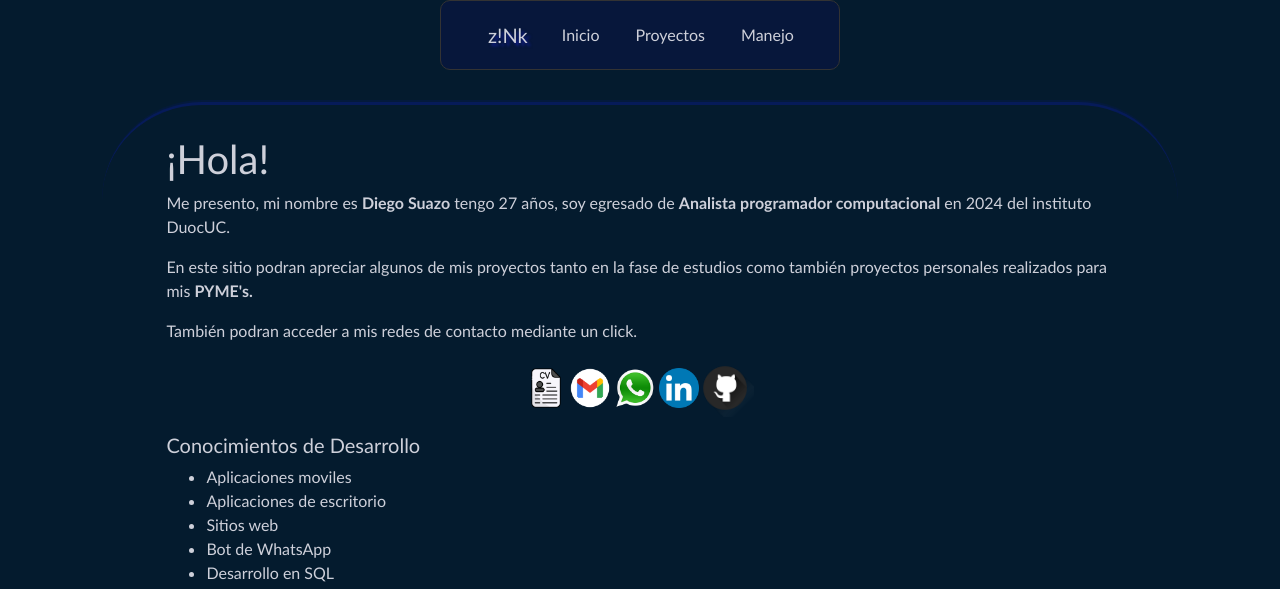
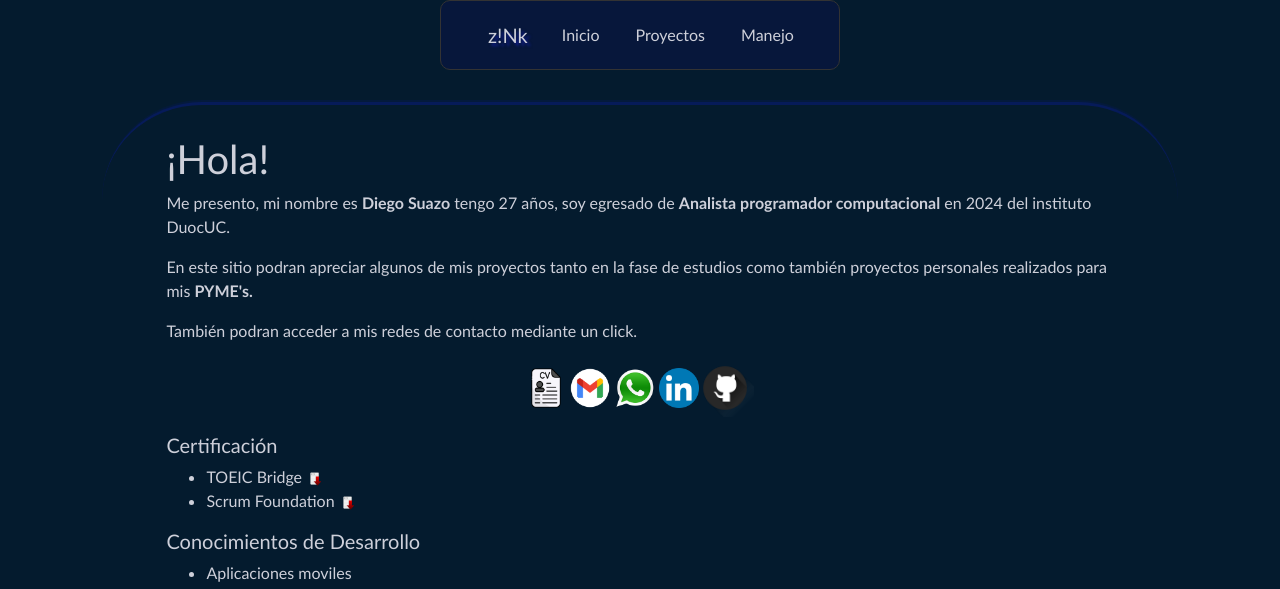
Before and after one commit to dsuazov97/dsuazov97.github.io, a plain HTML site: page index.html in a window 1280 px wide. Shown: the top 589 px of the page. Drawn offline with nearby package versions, Linux system fonts and the light colour scheme.

Commit message:
08-10-2024 version 0.26

```diff
--- a/css/estilo.css
+++ b/css/estilo.css
@@ -8,7 +8,7 @@
 }
 
 .contenido{
-    width: 80%;
+    width: 75%;
 }
 
 .navbar {
@@ -48,7 +48,7 @@
 }
 
 #carta {
-    border-bottom: 5px groove rgba(20, 34, 226, 0.15);
+    border-bottom: 3px groove rgba(20, 34, 226, 0.15);
     border-top: 5px groove rgba(20, 34, 226, 0.15);
     padding-inline: 50px;
     padding-top: 25px;
@@ -57,9 +57,8 @@
     margin-top: 30px;
     border-radius: 100px 100px 150px 150px;
     position: fixed;
-    top: 5%;
     right: 0;
-    width: 20%;
+    width: 25%;
 }
 
 footer{
@@ -117,7 +116,7 @@ footer{
     margin: 20px;
 }
 
-#email:hover , #numero:hover , #curriculum:hover{
+#email:hover , #numero:hover , #curriculum:hover, #toeic:hover, #scrum:hover{
     cursor: pointer;
 }
 
--- a/index.html
+++ b/index.html
@@ -40,13 +40,18 @@
                 <p> En este sitio podran apreciar algunos de mis proyectos tanto en la fase de estudios como también proyectos personales realizados para mis <strong>PYME's.</strong> </p>
                 <p> También podran acceder a mis redes de contacto mediante un click. </p>
                 <div id="btncarta">
-                    <a onclick="descargarCV()" id="curriculum"><img src="img/cv.png" width="40px" height="40px"></a>
+                    <a onclick="descargar(curriculum)" id="curriculum"><img src="img/cv.png" width="40px" height="40px"></a>
                     <a onclick="copiarEmail()" id="email"><img src="img/gmail.png" width="40px" height="40px"></a>
                     <a onclick="copiarNumero()" id="numero"><img src="img/whatsapp.png" width="40px" height="40px"></a>
                     <a href="https://www.linkedin.com/in/dsuazov97/" target="_blank"><img src="img/pngegg.png" width="40px" height="40px"></a>
                     <a href="https://github.com/dsuazov97" target="_blank"><img src="img/github.png" width="58px" height="58px" style="margin-left: -7px;"></a>
                     <p id="contacto"></p>
                 </div>
+                <h5>Certificación</h5>
+                <ul>
+                    <li>TOEIC Bridge <a onclick="descargar(toeic)" id="toeic"><img src="img/downloadPDF.png" width="20px" height="20px"></a></li>
+                    <li>Scrum Foundation <a onclick="descargar(scrum)" id="scrum"><img src="img/downloadPDF.png" width="20px" height="20px"></a></li>
+                </ul>
                 <h5 id="experiencia">Conocimientos de Desarrollo</h5>
                 <ul>
                     <li>Aplicaciones moviles</li>
--- a/js/funciones.js
+++ b/js/funciones.js
@@ -38,13 +38,44 @@ function copiarNumero(){
     document.getElementById("contacto").innerHTML = texto + " " + condicion;
 }
 
-function descargarCV() {
-    const texto = "CV_Diego_Suazo";
+// function descargarCV() {
+//     const texto = "Currículum Diego Suazo";
+//     const condicion = "[Descargado]";
+//     const link = document.createElement('a');
+//     navigator.clipboard.writeText(texto);
+//     link.href = 'doc/Currículum Diego Suazo.pdf';
+//     link.download = 'Currículum Diego Suazo.pdf';
+//     document.body.appendChild(link);
+//     link.click();
+//     document.body.removeChild(link);
+//     document.getElementById("contacto").innerHTML = texto + " " + condicion;
+// }
+
+function descargar(archivo) {
+    let texto = "";
     const condicion = "[Descargado]";
     const link = document.createElement('a');
+    switch(archivo){
+        case toeic:
+            texto = "TOEIC Bridge";
+            link.href = 'doc/TOEIC.pdf';
+            link.download = 'TOEIC Bridge.pdf';
+            break;
+        case scrum:
+            texto = "Certificado Scrum";
+            link.href = 'doc/Certificate Scrum.pdf';
+            link.download = 'Certificado Scrum.pdf';
+            break;
+        case curriculum:
+            texto = "Currículum Diego Suazo";
+            link.href = 'doc/Currículum Diego Suazo.pdf';
+            link.download = 'Currículum Diego Suazo.pdf';
+            break;
+        default:
+        console.error('Archivo no reconocido');
+        return;
+    }
     navigator.clipboard.writeText(texto);
-    link.href = 'doc/Currículum Diego Suazo.pdf';
-    link.download = 'CV_Diego_Suazo.pdf';
     document.body.appendChild(link);
     link.click();
     document.body.removeChild(link);
```
Also changed, not shown: img/curriculum_236817.png (deleted), img/downloadPDF.png (added), 3 other files.
